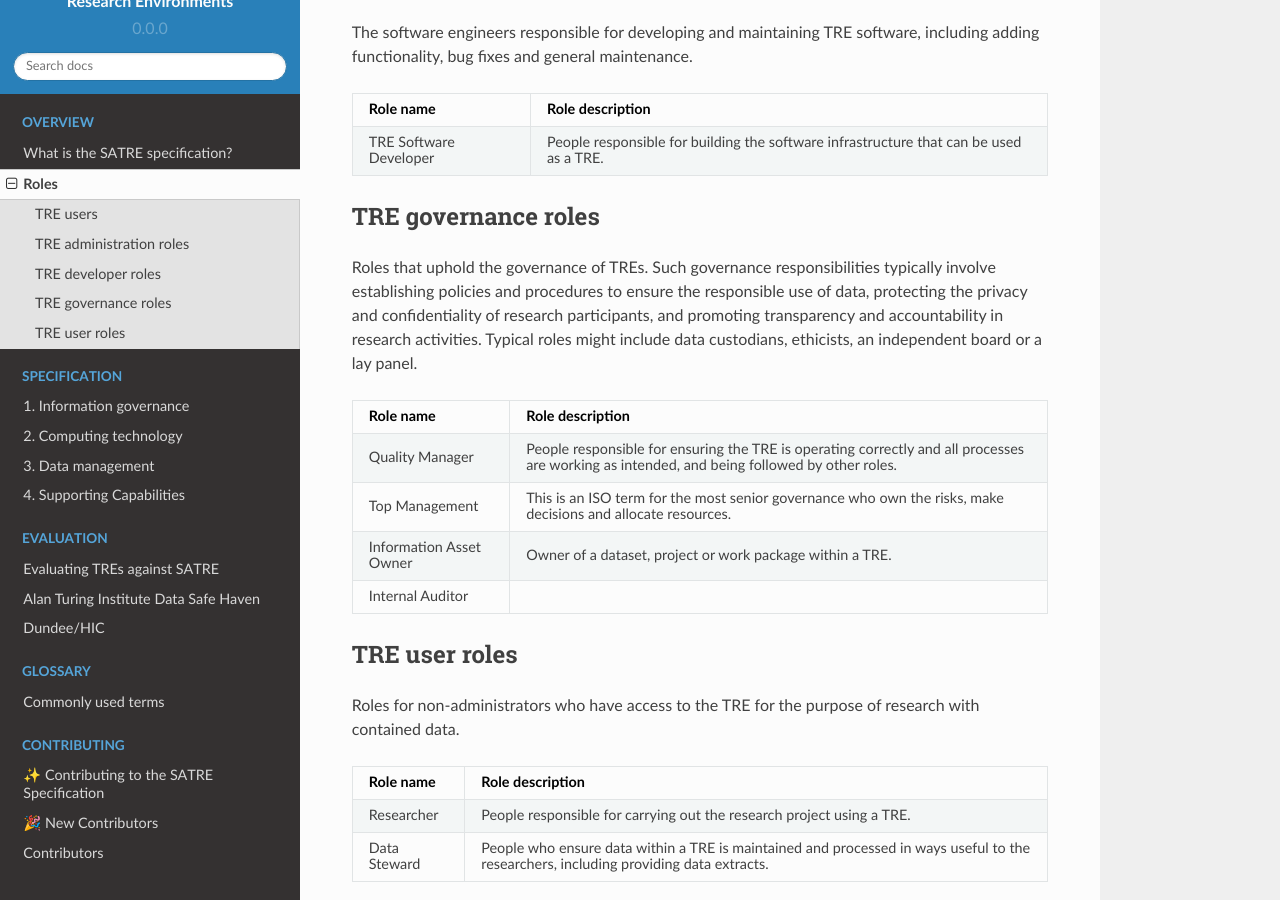
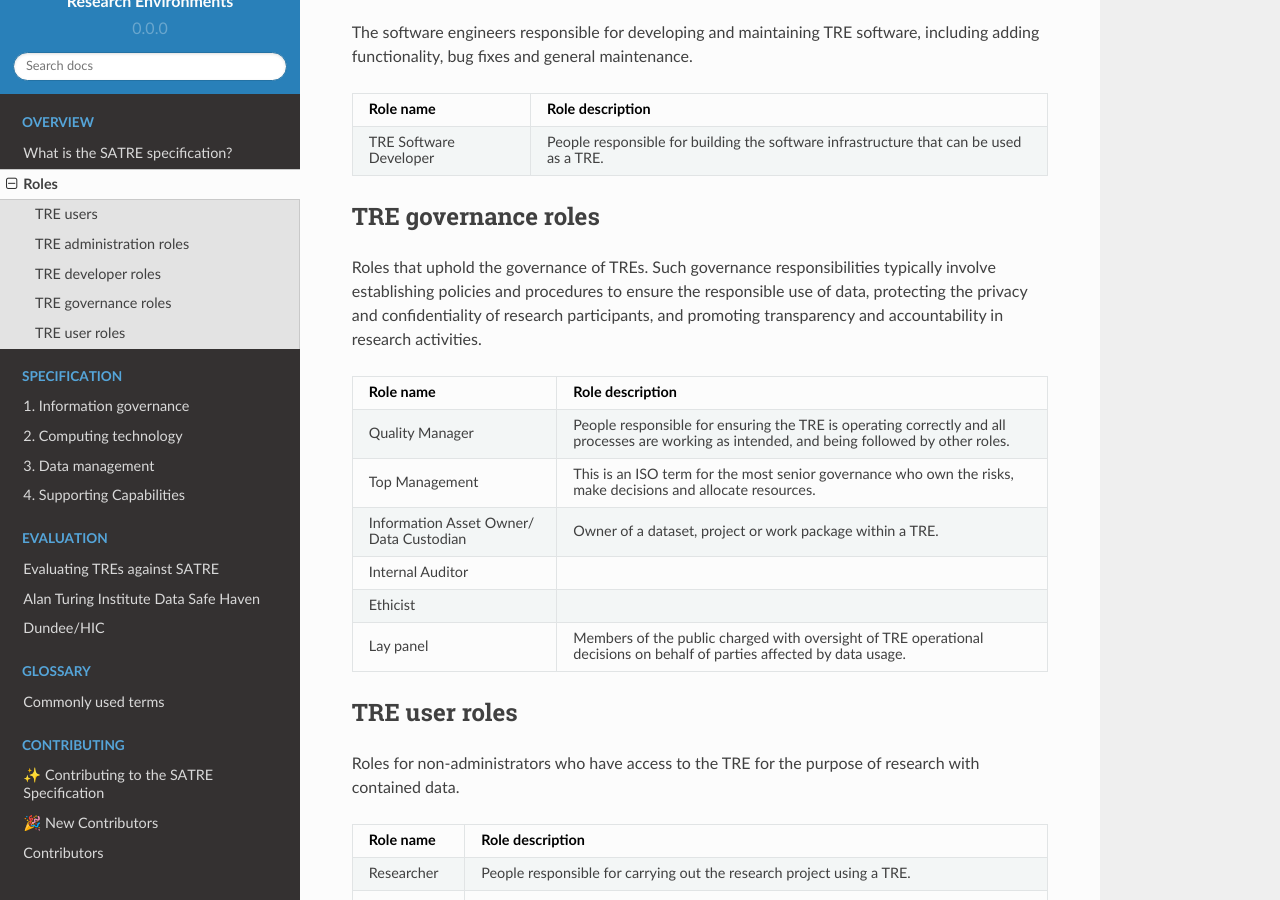
Before and after one commit to sa-tre/satre-specification, a Sphinx documentation site: the page built from docs/source/roles.md, in a window 1280 px wide and 900 px high, scrolled down 794 px. Built offline with Sphinx 7.4.7 and the Read the Docs theme 2.0.0, drawn with Linux system fonts in a browser that asks for light colours.

Commit message:
add governance suggested to table

````diff
--- a/docs/source/roles.md
+++ b/docs/source/roles.md
@@ -67,7 +67,6 @@ The software engineers responsible for developing and maintaining TRE software,
 
 Roles that uphold the governance of TREs.
 Such governance responsibilities typically involve establishing policies and procedures to ensure the responsible use of data, protecting the privacy and confidentiality of research participants, and promoting transparency and accountability in research activities.
-Typical roles might include data custodians, ethicists, an independent board or a lay panel.
 
 ```{list-table}
 :header-rows: 1
@@ -79,10 +78,14 @@ Typical roles might include data custodians, ethicists, an independent board or
   - People responsible for ensuring the TRE is operating correctly and all processes are working as intended, and being followed by other roles.
 * - Top Management
   - This is an ISO term for the most senior governance who own the risks, make decisions and allocate resources.
-* - Information Asset Owner
+* - Information Asset Owner/ Data Custodian
   - Owner of a dataset, project or work package within a TRE.
 * - Internal Auditor
   -
+* - Ethicist
+  -
+* - Lay panel
+  - Members of the public charged with oversight of TRE operational decisions on behalf of parties affected by data usage.
 
 ```
 
````
